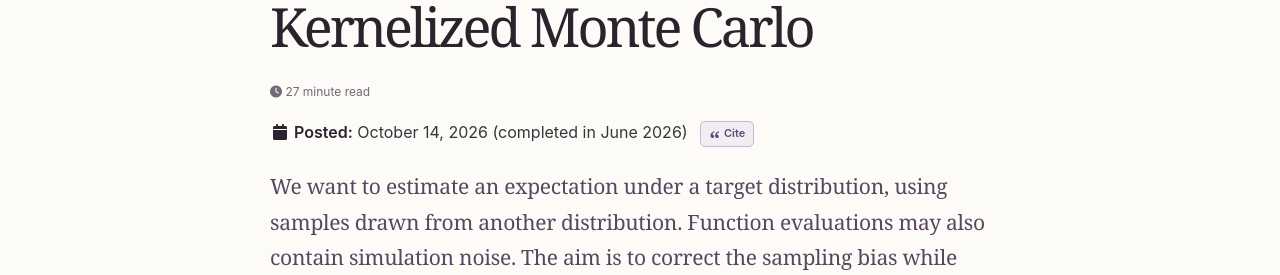
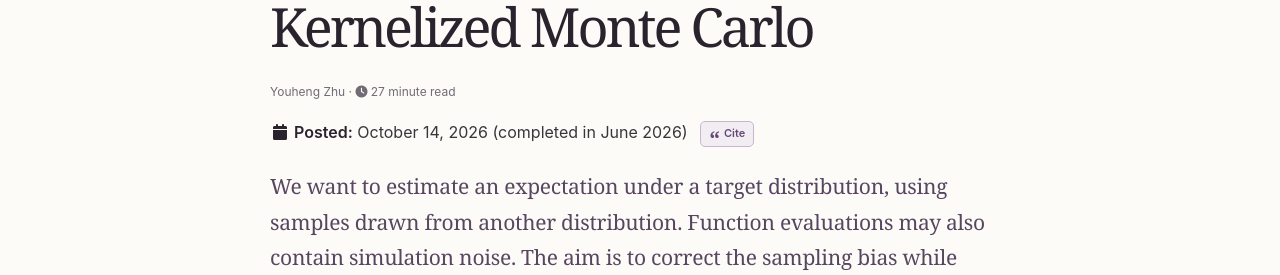
Before and after one commit to ZhuYouheng/zhuyouheng.github.io, a Jekyll site: the page built from _notes/two-space-stein.md, in a window 1280 px wide and 900 px high. Shown: the part 235-510 px from the top of the window. Built offline with Jekyll 4.4.1, drawn with Linux system fonts in a browser that asks for light colours.

Commit message:
Show blog author before reading time

```diff
--- a/_layouts/single.html
+++ b/_layouts/single.html
@@ -29,7 +29,7 @@ layout: default
           {% if page.eyebrow %}<p class="page__eyebrow">{{ page.eyebrow | escape }}</p>{% endif %}
           {% if page.title %}<h1 class="page__title" itemprop="headline">{{ page.title | markdownify | remove: "<p>" | remove: "</p>" }}</h1>{% endif %}
           {% if page.read_time %}
-            <p class="page__meta"><i class="fa fa-clock" aria-hidden="true"></i> {% include read-time.html %}</p>
+            <p class="page__meta">{% if page.collection == 'notes' %}<span class="page__byline">{{ page.author | default: site.author.name | escape }}</span> <span aria-hidden="true">&middot;</span> {% endif %}<i class="fa fa-clock" aria-hidden="true"></i> {% include read-time.html %}</p>
           {% endif %}
         {% if page.modified %}
           <p class="page__date"><strong><i class="fa fa-fw fa-calendar" aria-hidden="true"></i> {{ site.data.ui-text[site.locale].date_label | default: "Published:" }}</strong> <time datetime="{{ page.modified | date: "%Y-%m-%d" }}">{{ page.modified | date: "%B %d, %Y" }}</time></p>
```
